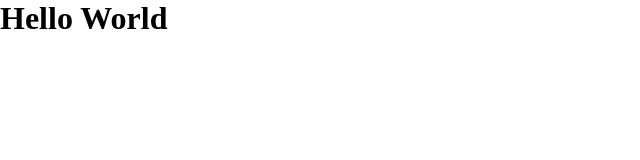
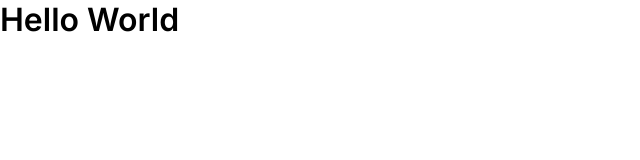
Before and after one commit to GuimaraesJC/bmi-calculator, a React (Vite) app: page / in a window 1280 px wide. Shown: the top 160 px of the page, without its empty margins (0-640 px from the left). Built offline with nearby package versions, Linux system fonts and the light colour scheme.

Commit message:
Configuring font Inter

```diff
--- a/index.html
+++ b/index.html
@@ -4,6 +4,9 @@
     <meta charset="UTF-8" />
     <link rel="icon" type="image/svg+xml" href="/vite.svg" />
     <meta name="viewport" content="width=device-width, initial-scale=1.0" />
+    <link rel="preconnect" href="https://fonts.googleapis.com">
+    <link rel="preconnect" href="https://fonts.gstatic.com" crossorigin>
+    <link href="https://fonts.googleapis.com/css2?family=Inter:wght@400;600&display=swap" rel="stylesheet">
     <title>BMI Calculator | Jean Carlos Costa</title>
   </head>
   <body>
--- a/src/styles/global.ts
+++ b/src/styles/global.ts
@@ -3,6 +3,7 @@
 const GlobalStyle = createGlobalStyle`
   html {
     font-size: 16px;
+    font-family: 'Inter', sans-serif;
   }
 
   *,
```
